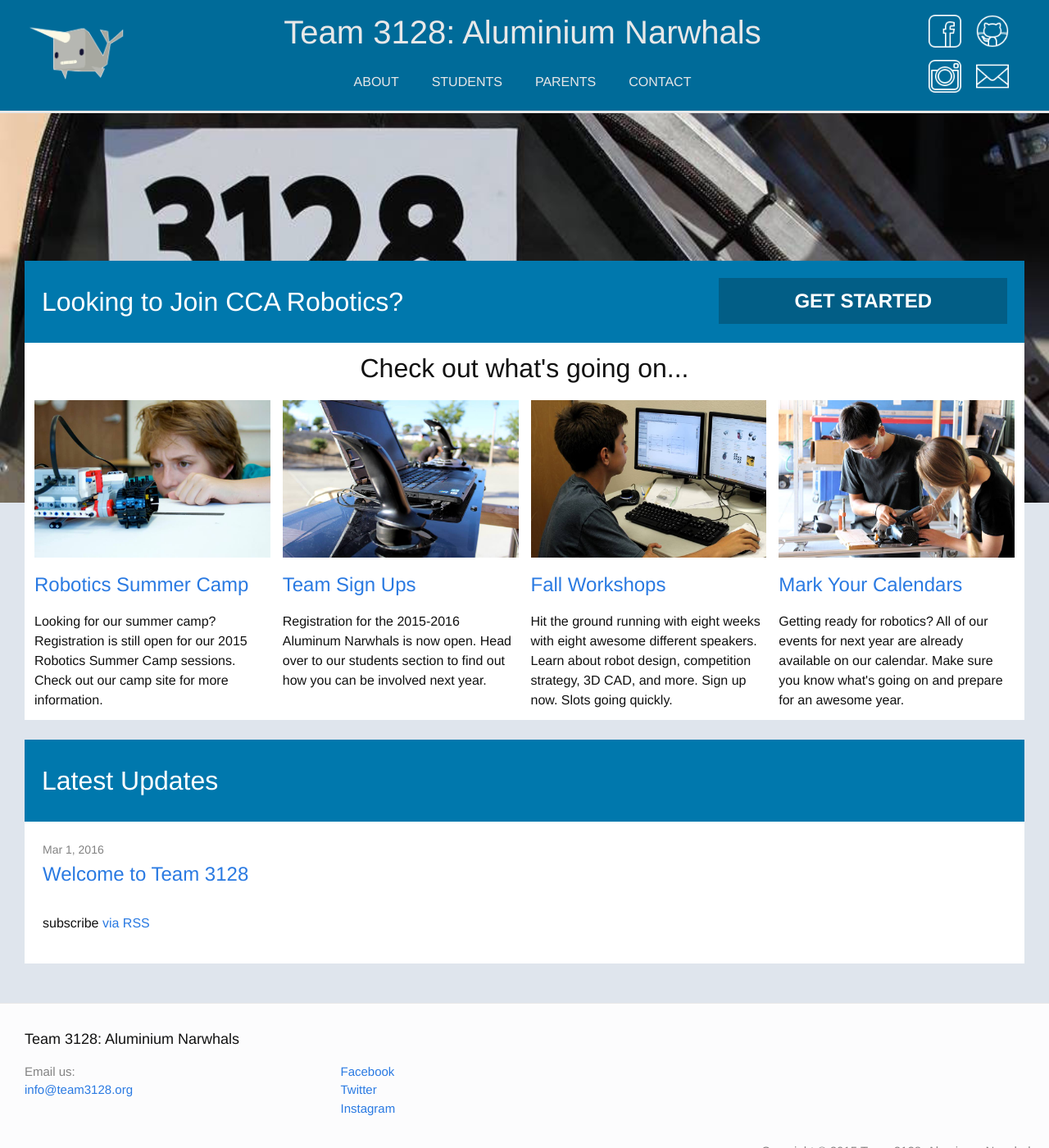
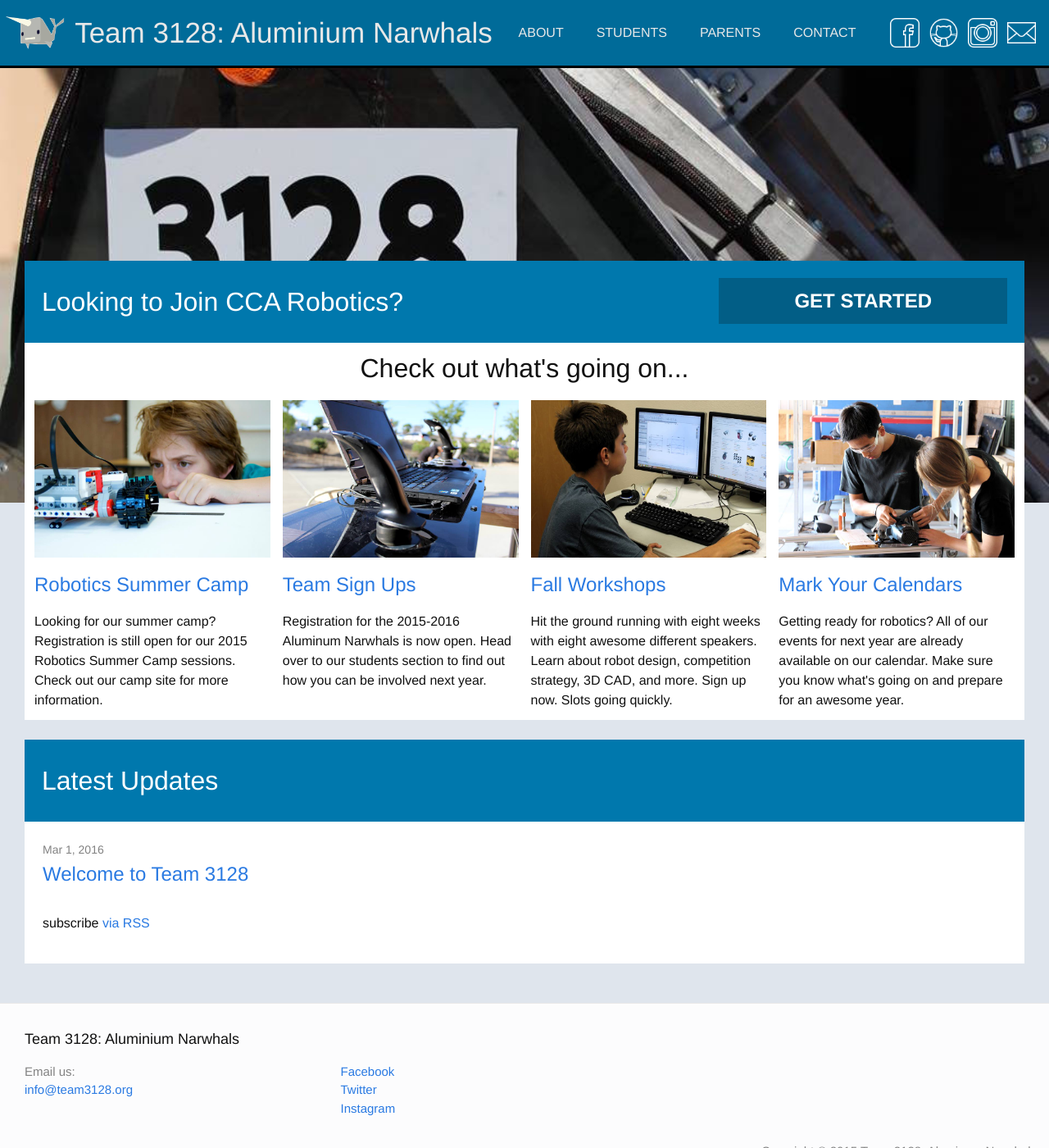
Before and after one commit to uynitsuj/team3128.github.io, a Jekyll site: the page built from index.html, in a window 1280 px wide and 1400 px high. Shown: the whole window at 82% size. Built offline with Jekyll 4.4.1, drawn with Linux system fonts in a browser that asks for light colours.

Commit message:
Updated title bar

```diff
--- a/_includes/header.html
+++ b/_includes/header.html
@@ -49,21 +49,15 @@
             display: none;
         }
         .smallertab {
-            display: block;
-        }
-        #smallmenu {
-            display: none;
+            display: table-cell;
         }
     }
 
     @media screen and (min-width: 750px) {
         .trigger {
-            display: block;
+            display: table-cell;
         }
         .smallertab {
-            display: none;
-        }
-        #smallmenu {
             display: none;
         }
     }
@@ -72,7 +66,19 @@
         vertical-align: middle;
     }
 
-    @media screen and (max-width: 575px) {
+    @media screen and (max-width: 850px) {
+    	.normaltitle {
+            display: none;
+        }
+        .smalltitle {
+            display: none;
+        }
+        .tinititle {
+            display: none;
+        }
+    }
+
+    @media screen and (max-width: 920px) and (min-width: 850px) {
         .normaltitle {
             display: none;
         }
@@ -84,7 +90,7 @@
         }
     }
 
-    @media screen and (max-width: 1020px) and (min-width: 575px) {
+    @media screen and (max-width: 1250px) and (min-width: 920px) {
         .normaltitle {
             display: none;
         }
@@ -96,7 +102,7 @@
         }
     }
 
-    @media screen and (min-width: 1020px) {
+    @media screen and (min-width: 1250px) {
         .normaltitle {
             display: block;
         }
@@ -118,27 +124,27 @@
         </style>
 
 
-    <div class="wrapper">
-        <table height="130px" width="100%">
+    <!--<div class="wrapper">-->
+        <table height="70px" cellpadding="0px" cellspacing="5px" width="100%">
             <tr>
-                <td width="120px">
+                <td width=75px">
                 	<img width="100%" src="/resources/logo.png"></img>
                 </td>
 
                 <td>
                 	<table cellspacing="0px" width="100%">
         				<tr width="100%" height="70px">
-            				<td align="center" width="100%">
+            				<td id="titlearea" align="center">
                 				<a class="site-title normaltitle" href="{{ site.baseurl }}/">Team 3128: Aluminium Narwhals</a>
                 				<a class="site-title smalltitle" href="{{ site.baseurl }}/">Team 3128</a>
                 				<a class="site-title tinititle" href="{{ site.baseurl }}/">3128</a>
             				</td>
-        				</tr>
-
-        				<tr>
-            				<td align="center">
+            				<td onclick="togglemenu()" align="center" class="smallertab" width="100%">
+                				<img src="/resources/subpagesicon.png" width="50px"></img>
+            				</td>
+            				<td class="trigger" align="center">
                 				<nav class="site-nav">
-                    				<div class="trigger">
+                    				<div>
                         				<table cellspacing="0px" height="50px">
                             				<tr>
                                 				<td id="hover" onClick="javascript:location.href='/about/'" style="padding: 10px 20px 10px 20px;">
@@ -175,8 +181,8 @@
                             					</tr>
                             				</table>
                     					</div>
-                					</nav>
-            					</td>
+                				</nav>
+            				</td>
             				<script>
                 				function togglemenu() {
                     				if (smallmenu.style.display == "table") {
@@ -187,15 +193,10 @@
                 				}
                 			</script>
                 		</tr>
-                		<tr padding="10px">
-            				<td onclick="togglemenu()" align="center" class="smallertab" width="100%">
-                				<img src="/resources/subpagesicon.png" width="50px"></img>
-            				</td>
-        				</tr>
         			</table>
                 </td>
 
-                <td width="125px">
+                <td width="200px">
                 	<table cellspacing="10px" width="100%">
                 		<tr height="45px">
                 			<td width="40">
@@ -209,9 +210,6 @@
                 					<img width="40" id="github" src="/resources/social/github.png"></img>
                 				</a>
                 			</td>
-                		</tr>
-
-                		<tr height="45px">
                 			<td width="40">
                 				<a href="https://www.instagram.com/3128aluminarwhals/">
                 					<img width="40" id="instagram" src="/resources/social/instagram.png"></img>
@@ -320,5 +318,5 @@
          </nav>
          -->
 
-    </div>
+    <!--</div>-->
 </header>
--- a/_sass/_layout.scss
+++ b/_sass/_layout.scss
@@ -3,8 +3,8 @@
  */
 .site-header {
     // border-top: 5px solid $grey-color-dark;
-    border-bottom: 3px solid $grey-color-light;
-    min-height: 135px;
+    border-bottom: 3px solid black;
+    min-height: 80px;
 //background-color: #0078ad;
  background-color: #006b99;
 
@@ -19,7 +19,7 @@ height: 23px;
 }
 
 .site-title {
-    font-size: 40px;
+    font-size: 35px;
     font-weight: 300;
     line-height: 56px;
     letter-spacing: 0px;
```
Also changed, not shown: index.html (+0 -11 lines).
